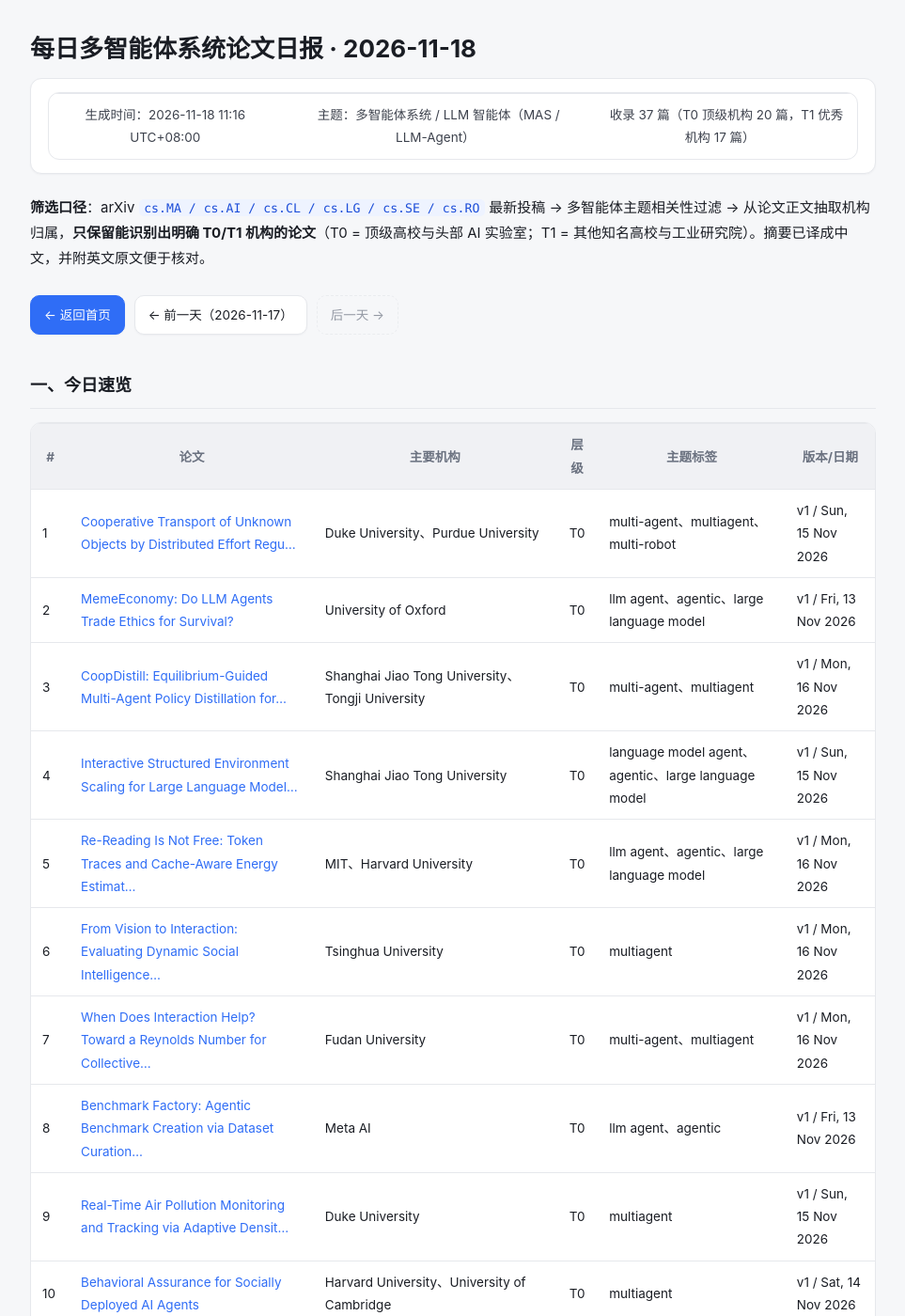
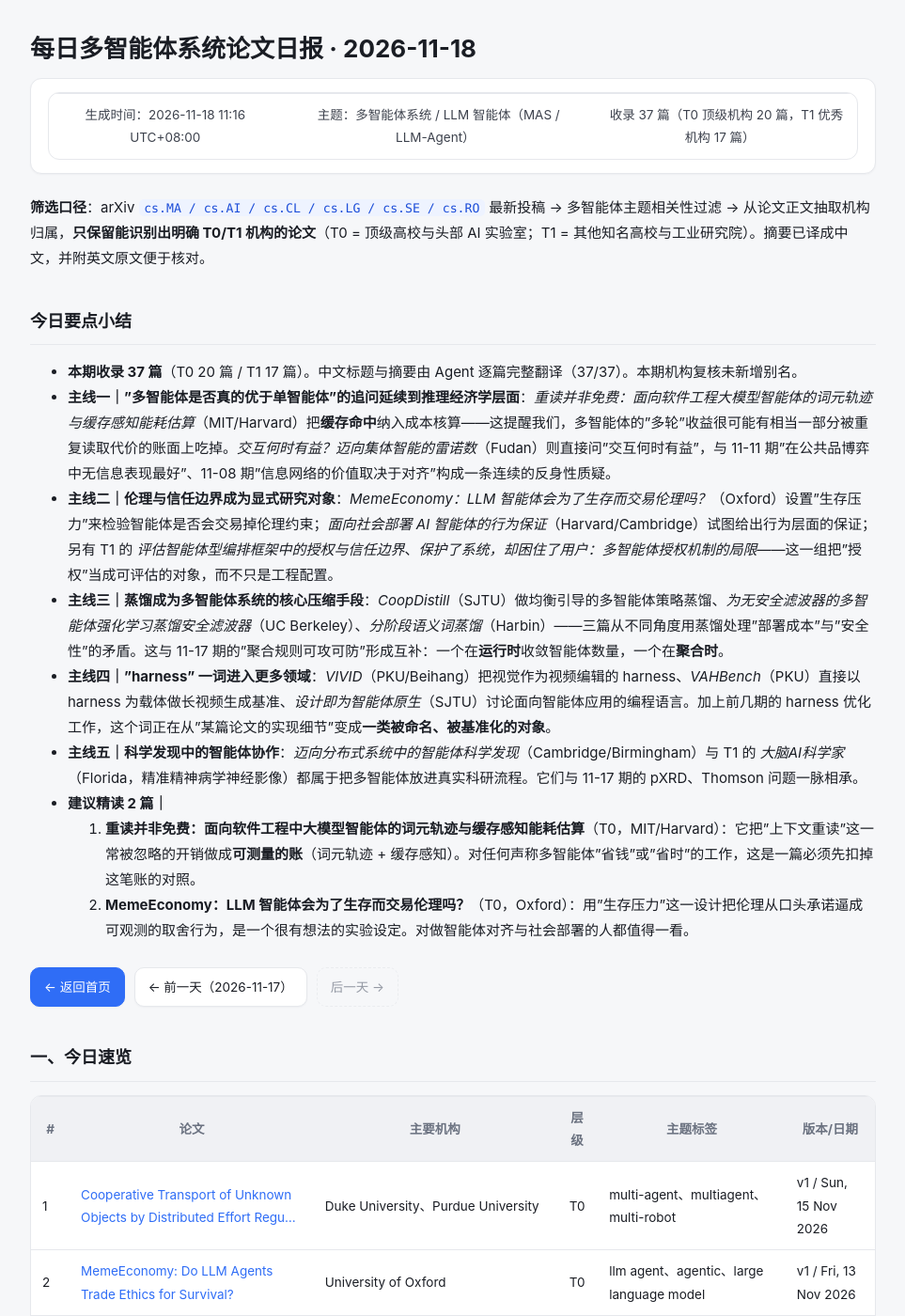
Before and after one commit to isaacveg/mas-daily, a Jekyll site: the page built from daily/2026-11-18.md, in a window 1280 px wide and 1400 px high. Shown: the whole window at 94% size, without its empty margins (158-1121 px from the left). Built offline with Jekyll 4.4.1, drawn with Linux system fonts in a browser that asks for light colours.

Commit message:
report: 更新 2026-11-18 日报

```diff
--- a/daily/2026-11-18.md
+++ b/daily/2026-11-18.md
@@ -8,6 +8,18 @@ permalink: /daily/2026-11-18/
 > 生成时间：2026-11-18 11:16 UTC+08:00　|　主题：多智能体系统 / LLM 智能体（MAS / LLM-Agent）　|　收录 37 篇（T0 顶级机构 20 篇，T1 优秀机构 17 篇）
 
 **筛选口径**：arXiv `cs.MA / cs.AI / cs.CL / cs.LG / cs.SE / cs.RO` 最新投稿 → 多智能体主题相关性过滤 → 从论文正文抽取机构归属，**只保留能识别出明确 T0/T1 机构的论文**（T0 = 顶级高校与头部 AI 实验室；T1 = 其他知名高校与工业研究院）。摘要已译成中文，并附英文原文便于核对。
+
+## 今日要点小结
+
+- **本期收录 37 篇**（T0 20 篇 / T1 17 篇）。中文标题与摘要由 Agent 逐篇完整翻译（37/37）。本期机构复核未新增别名。
+- **主线一｜"多智能体是否真的优于单智能体"的追问延续到推理经济学层面**：*重读并非免费：面向软件工程大模型智能体的词元轨迹与缓存感知能耗估算*（MIT/Harvard）把**缓存命中**纳入成本核算——这提醒我们，多智能体的"多轮"收益很可能有相当一部分被重复读取代价的账面上吃掉。*交互何时有益？迈向集体智能的雷诺数*（Fudan）则直接问"交互何时有益"，与 11-11 期"在公共品博弈中无信息表现最好"、11-08 期"信息网络的价值取决于对齐"构成一条连续的反身性质疑。
+- **主线二｜伦理与信任边界成为显式研究对象**：*MemeEconomy：LLM 智能体会为了生存而交易伦理吗？*（Oxford）设置"生存压力"来检验智能体是否会交易掉伦理约束；*面向社会部署 AI 智能体的行为保证*（Harvard/Cambridge）试图给出行为层面的保证；另有 T1 的 *评估智能体型编排框架中的授权与信任边界*、*保护了系统，却困住了用户：多智能体授权机制的局限*——这一组把"授权"当成可评估的对象，而不只是工程配置。
+- **主线三｜蒸馏成为多智能体系统的核心压缩手段**：*CoopDistill*（SJTU）做均衡引导的多智能体策略蒸馏、*为无安全滤波器的多智能体强化学习蒸馏安全滤波器*（UC Berkeley）、*分阶段语义词蒸馏*（Harbin）——三篇从不同角度用蒸馏处理"部署成本"与"安全性"的矛盾。这与 11-17 期的"聚合规则可攻可防"形成互补：一个在**运行时**收敛智能体数量，一个在**聚合时**。
+- **主线四｜"harness" 一词进入更多领域**：*VIVID*（PKU/Beihang）把视觉作为视频编辑的 harness、*VAHBench*（PKU）直接以 harness 为载体做长视频生成基准、*设计即为智能体原生*（SJTU）讨论面向智能体应用的编程语言。加上前几期的 harness 优化工作，这个词正在从"某篇论文的实现细节"变成**一类被命名、被基准化的对象**。
+- **主线五｜科学发现中的智能体协作**：*迈向分布式系统中的智能体科学发现*（Cambridge/Birmingham）与 T1 的 *大脑AI科学家*（Florida，精准精神病学神经影像）都属于把多智能体放进真实科研流程。它们与 11-17 期的 pXRD、Thomson 问题一脉相承。
+- **建议精读 2 篇｜**
+  1. **重读并非免费：面向软件工程中大模型智能体的词元轨迹与缓存感知能耗估算**（T0，MIT/Harvard）：它把"上下文重读"这一常被忽略的开销做成**可测量的账**（词元轨迹 + 缓存感知）。对任何声称多智能体"省钱"或"省时"的工作，这是一篇必须先扣掉这笔账的对照。
+  2. **MemeEconomy：LLM 智能体会为了生存而交易伦理吗？**（T0，Oxford）：用"生存压力"这一设计把伦理从口头承诺逼成可观测的取舍行为，是一个很有想法的实验设定。对做智能体对齐与社会部署的人都值得一看。
 
 <div class="day-nav"><a class="home" href="/mas-daily/">← 返回首页</a><a href="/mas-daily/daily/2026-11-17/">← 前一天（2026-11-17）</a><span class="disabled">后一天 →</span></div>
 
```
